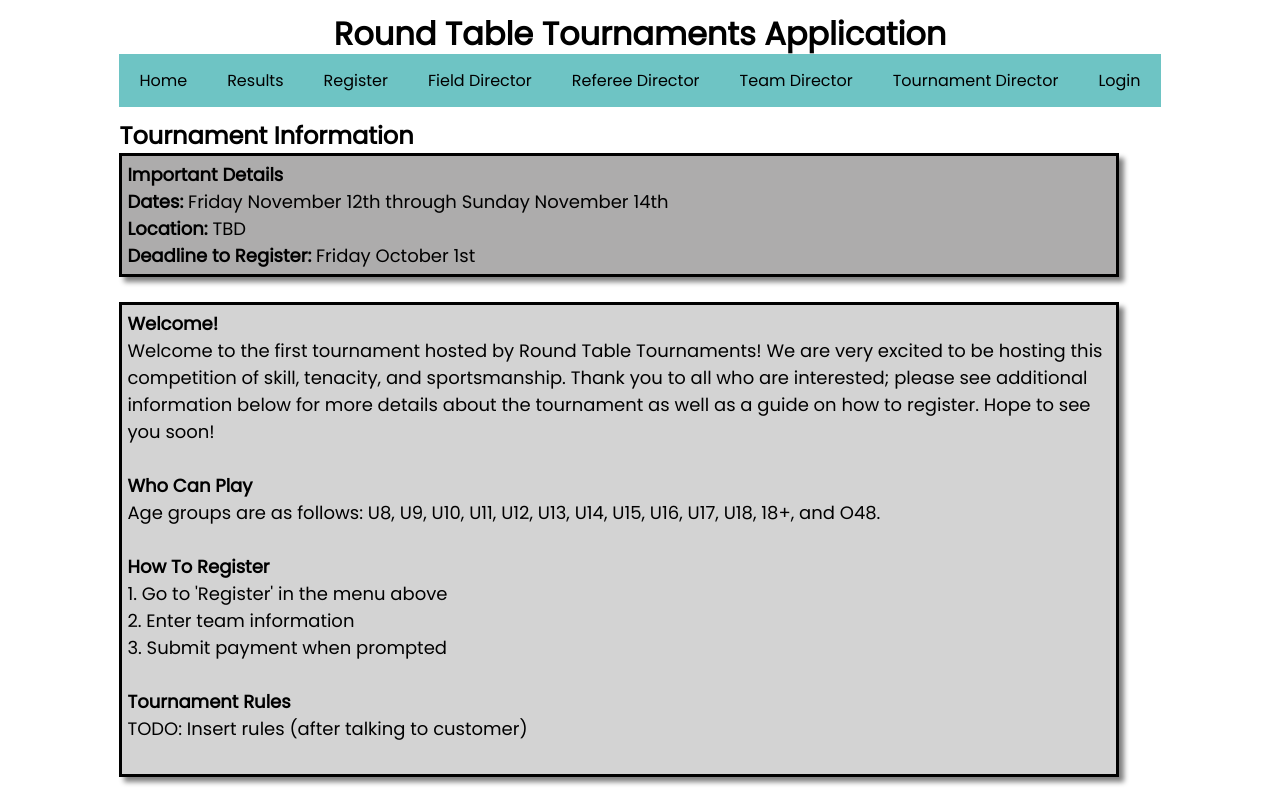
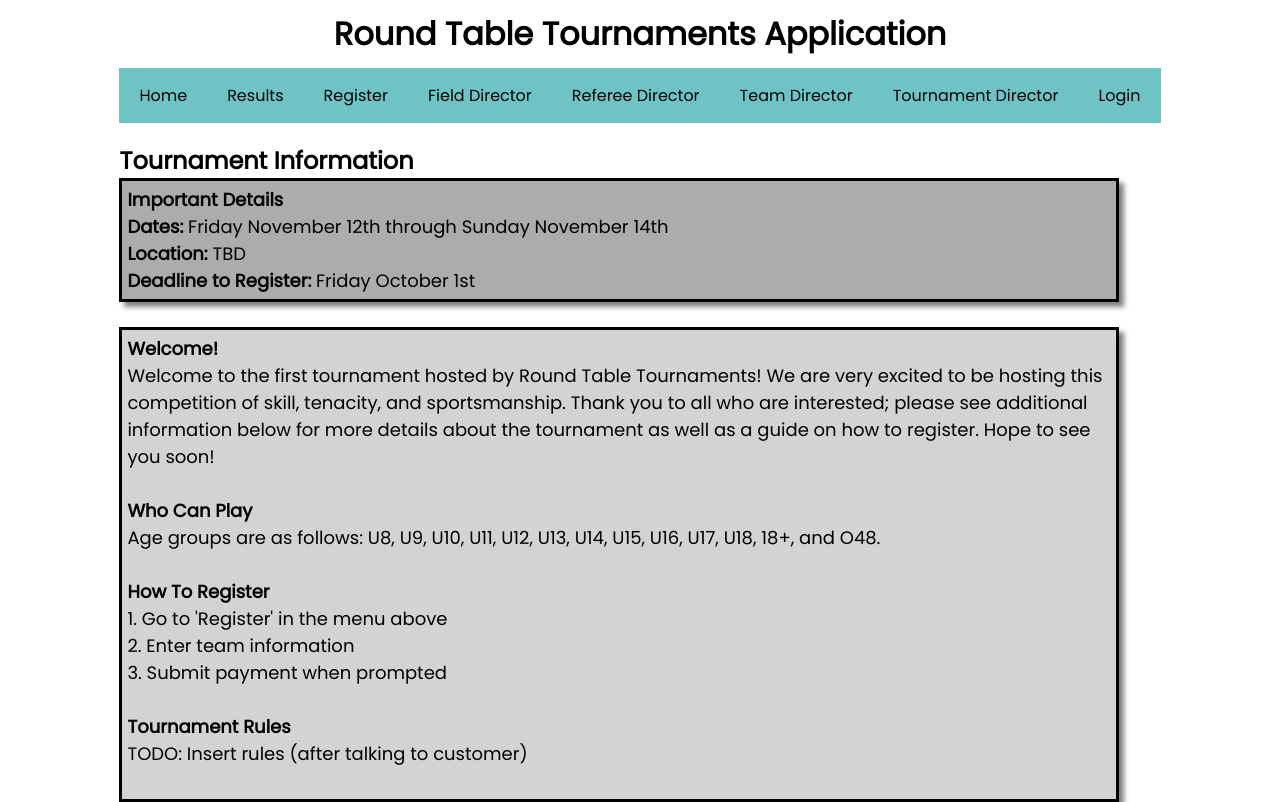
Before and after one commit to dazinn/SER515-Team4-roundTableTournaments, an Angular app in the folder roundTableTournamentsFrontEnd/: page / in a window 1280 px wide. Built offline with nearby package versions, Linux system fonts and the light colour scheme.

Commit message:
us93-t92: Made changes to the navigation bar to help it scale down better.

```diff
--- a/roundTableTournamentsFrontEnd/src/app/app.component.css
+++ b/roundTableTournamentsFrontEnd/src/app/app.component.css
@@ -0,0 +1,3 @@
+spacer {
+    height: 20px;
+}
--- a/roundTableTournamentsFrontEnd/src/app/app.component.html
+++ b/roundTableTournamentsFrontEnd/src/app/app.component.html
@@ -4,7 +4,9 @@
 <h1 class="header">Round Table Tournaments Application</h1> <!-- temporary app title -->
 
 <app-navigation></app-navigation> <!-- Navigation Component -->
-<br> <br>
+<br> <br> <br>
+
+<div class="spacer"></div>
 
 <router-outlet></router-outlet> <!-- The router outlet is where different components can be displayed, based on the path entered after "localhost:4200/". Default is homepage component -->
 
--- a/roundTableTournamentsFrontEnd/src/app/navigation/navigation.component.css
+++ b/roundTableTournamentsFrontEnd/src/app/navigation/navigation.component.css
@@ -4,7 +4,7 @@
 /* Sytling for nav-wrapper (a div tag class to hold the buttons for navigation). */
 .nav-wrapper {
     background-color: dimgray;
-
+    align-items: center;
 }
 
 /* Styling for list elements. */
@@ -12,11 +12,13 @@ ul {
     background-color: darkorchid;
     list-style-type: none; /* This attribute removes the bullet points in the list when set to "none" */
     padding: 0px;
+    align-items: center;
 }
 
 /* Styling for list items. */
 li {
     float: left;
+    display: flex;
 }
 
 /* Styling for elements with <li> and <a> tags (navigation buttons).  */
@@ -25,6 +27,7 @@ li a {
     color: black;
     padding: 15px 20px;
     text-decoration: none; /* This attribute removes the decoration on text. In this case, the underlining of link items */
+    display: flex;
 }
 
 /* When the user hovers over an element with the tags <li> and <a> (in this app,
@@ -36,4 +39,5 @@ li a:hover {
     color: white; /* Text color */
     border-color: black;
     border-style: solid;
+    display: flex;
 }
```
